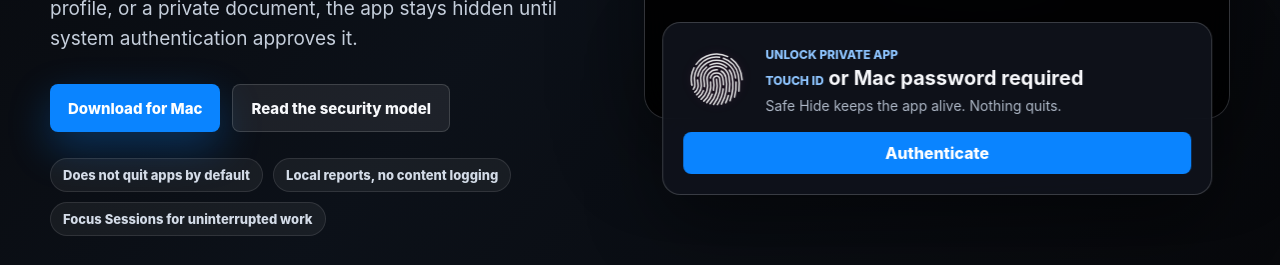
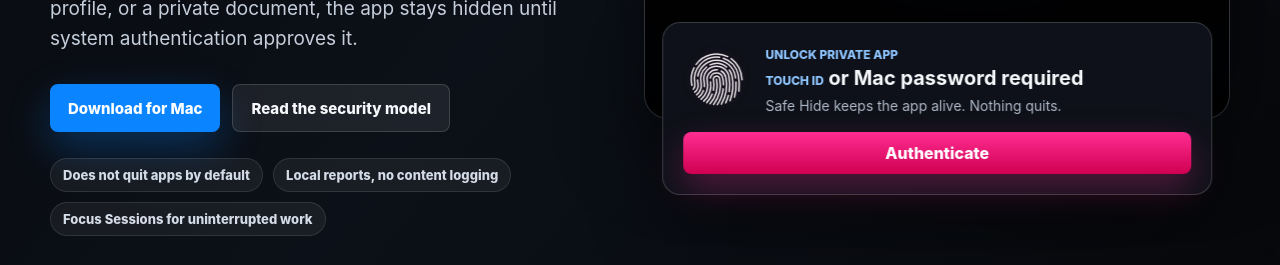
Before and after one commit to saminulldreinull/AegisLockSite, an Astro site: page / in a window 1280 px wide. Shown: the part 535-800 px from the top of the page. Built offline with nearby package versions, Linux system fonts and the light colour scheme; Astro itself is replaced by a stand-in of ours.

Commit message:
Use pink hero auth button

```diff
--- a/src/styles.css
+++ b/src/styles.css
@@ -570,7 +570,8 @@
   border: 0;
   border-radius: 8px;
   color: #fff;
-  background: var(--blue);
+  background: linear-gradient(180deg, var(--touch-2) 0%, var(--touch) 100%);
+  box-shadow: 0 14px 34px rgba(255, 45, 146, 0.28);
   font-weight: 820;
 }
 
```
